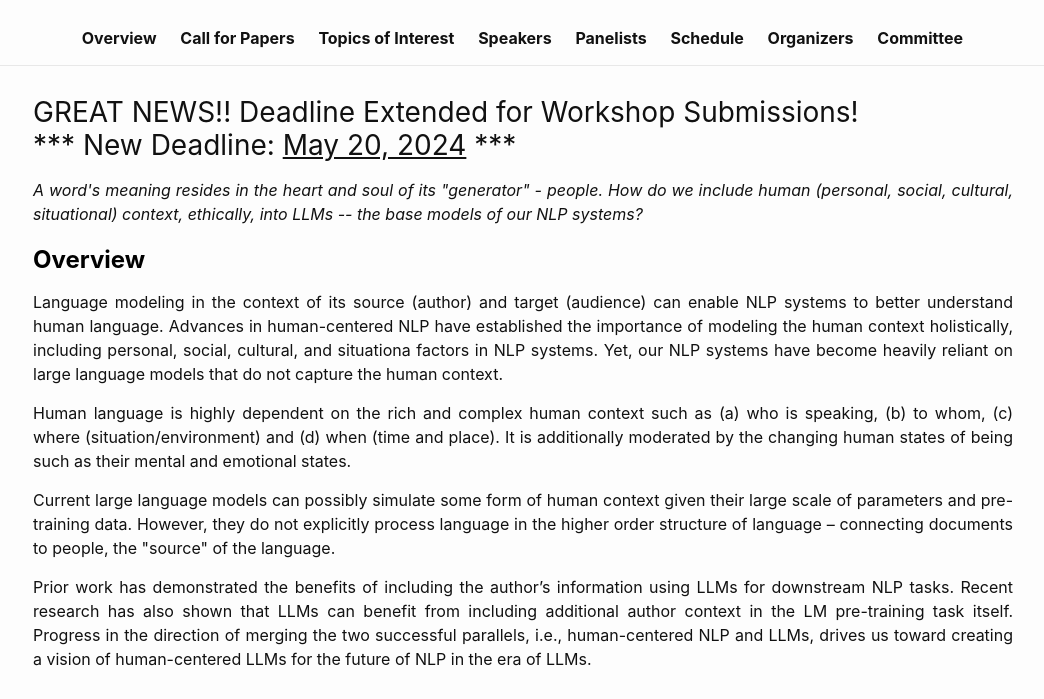
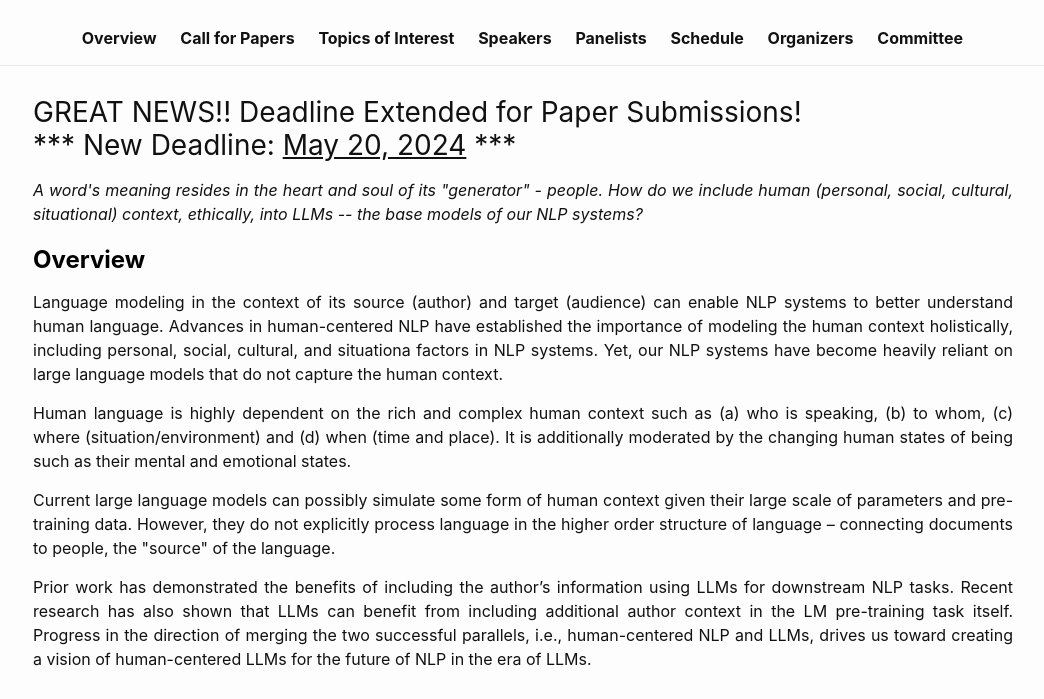
Before and after one commit to hucllm-workshop/hucllm-workshop.github.io, a Jekyll site: the page built from index.md, in a window 1280 px wide and 900 px high, cut to the strip 201-900 px from the top of the window. Shown: the whole strip, without its empty margins (117-1161 px from the left). Built offline with Jekyll 4.4.1, drawn with Linux system fonts in a browser that asks for light colours; nearby versions of some CDN libraries.

Commit message:
Update index.md

```diff
--- a/index.md
+++ b/index.md
@@ -13,7 +13,7 @@ layout: home
 <h2 class="blackpar_title">Human-Centered Large Language Modeling Workshop </h2>
 </center> -->
 
-<h3> GREAT NEWS!! Deadline Extended for Workshop Submissions! <br>*** New Deadline: <ins>May 20, 2024</ins> ***</h3>
+<h3> GREAT NEWS!! Deadline Extended for Paper Submissions! <br>*** New Deadline: <ins>May 20, 2024</ins> ***</h3>
 <p style="margin: 0px 0px 20px 0px;">
 
 <i>A word's meaning resides in the heart and soul of its "generator" - people. How do we include human (personal, social, cultural, situational) context, ethically, into LLMs -- the base models of our NLP systems?</i>
```
Also changed, not shown: other parts of index.md (+1 -1 lines).
